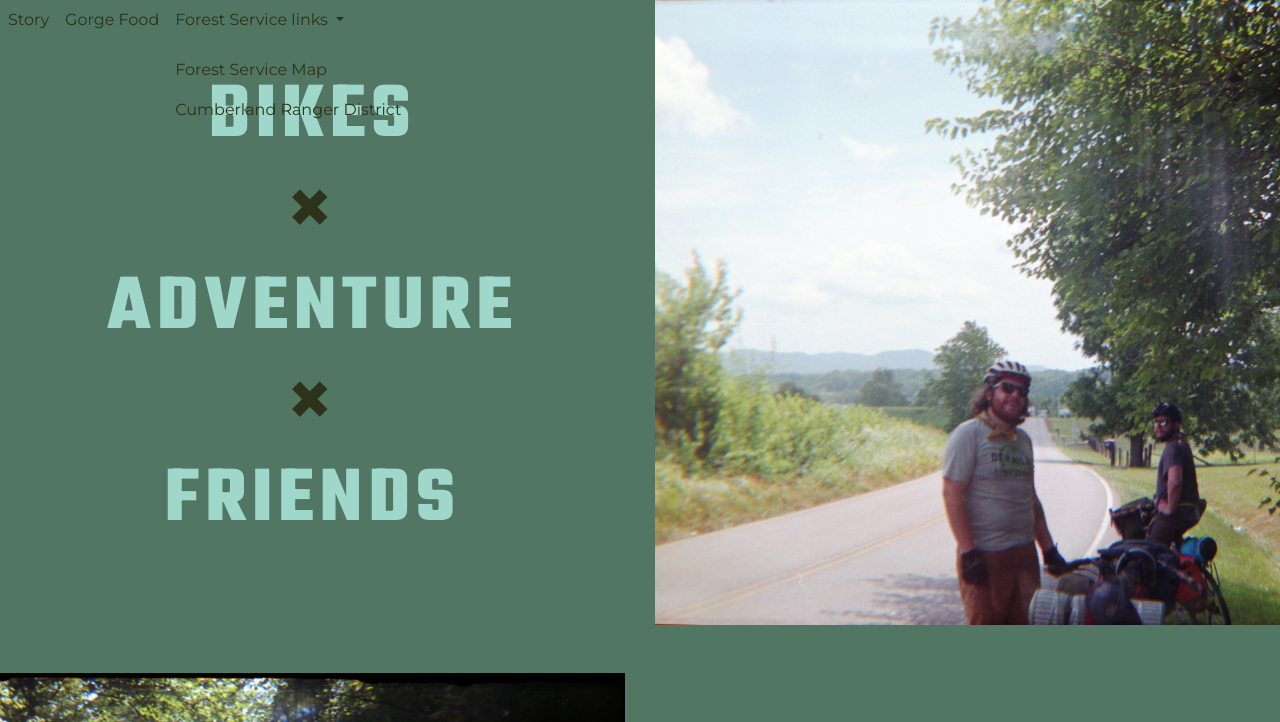
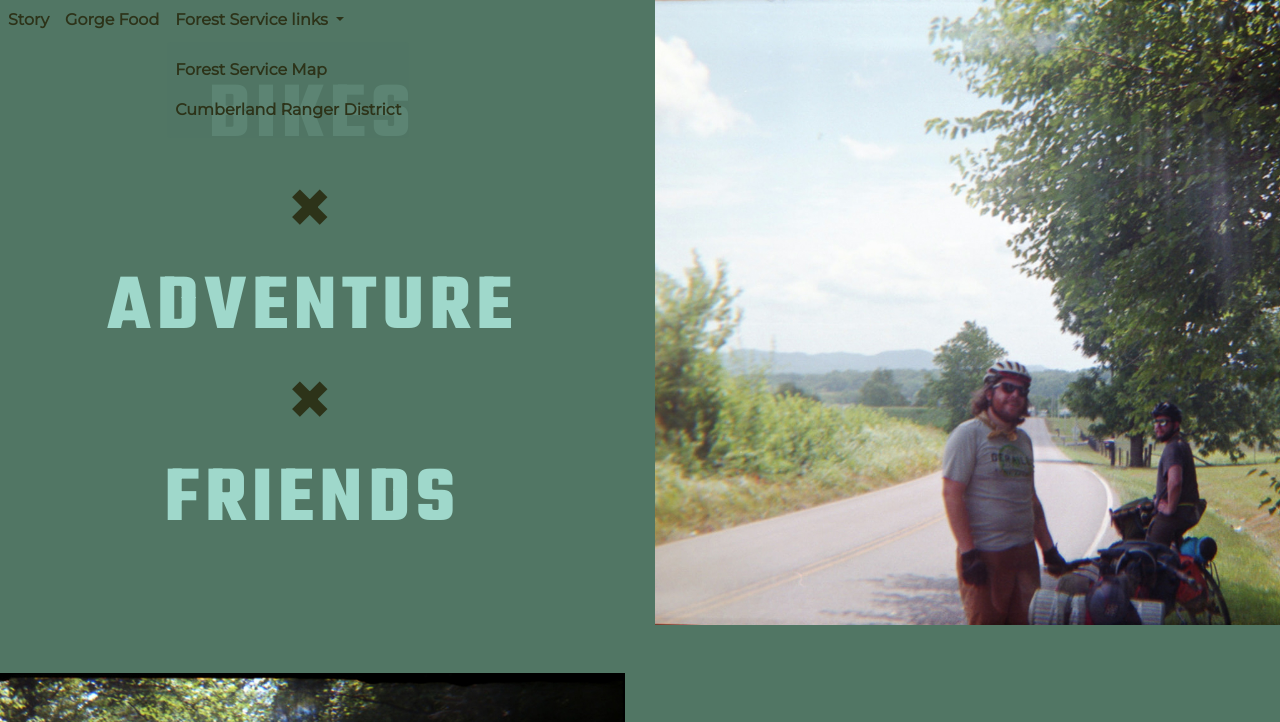
Before and after one commit to whatnotery/Bikepacking-Bootstrap-Demo, a plain HTML site: page index.html in a window 1280 px wide. Both pictures are taken after a click on the link "Forest Service links". Shown: the top 722 px of the page. Drawn offline with nearby package versions, Linux system fonts and the light colour scheme.

Commit message:
navbar changes

```diff
--- a/index.html
+++ b/index.html
@@ -42,7 +42,7 @@
               aria-haspopup="true" aria-expanded="false">
               Forest Service links
             </a>
-            <div class="dropdown-menu bg-transparent text-center text-md-left  mx-auto border-0"
+            <div class="dropdown-menu text-center text-md-left  mx-auto border-0"
               aria-labelledby="navbarDropdownMenuLink">
               <a class="dropdown-item nav-link badge-pill px-2"
                 href="https://www.fs.usda.gov/Internet/FSE_DOCUMENTS/stelprdb5364326.pdf">Forest
--- a/style.css
+++ b/style.css
@@ -15,6 +15,11 @@ body {
 .dropdown-item {
     font-family: 'Montserrat', sans-serif;
     color: #2D3319;
+    font-weight: 700 ;
+}
+
+.dropdown-menu {
+    background-color: rgba(81,118,100,.85);
 }
 
 .nav-link:hover{
```
